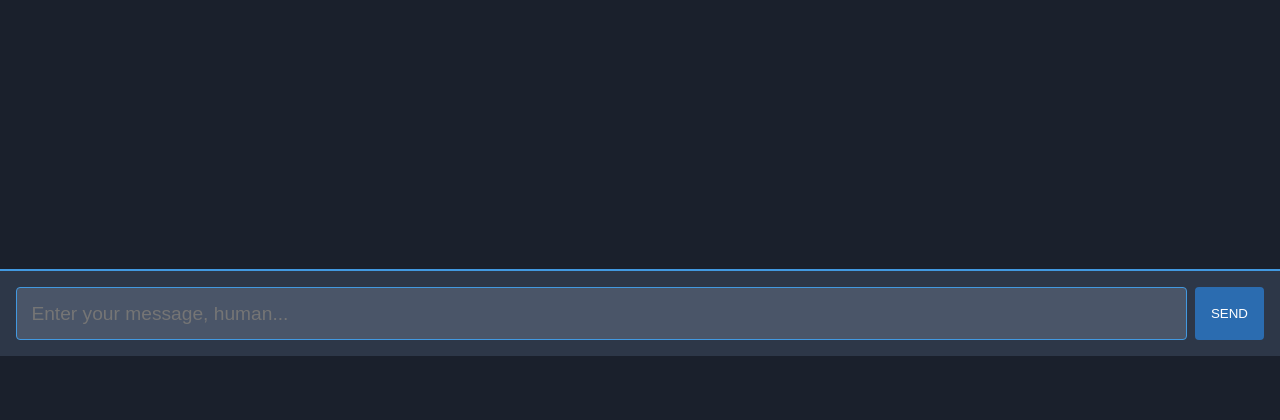
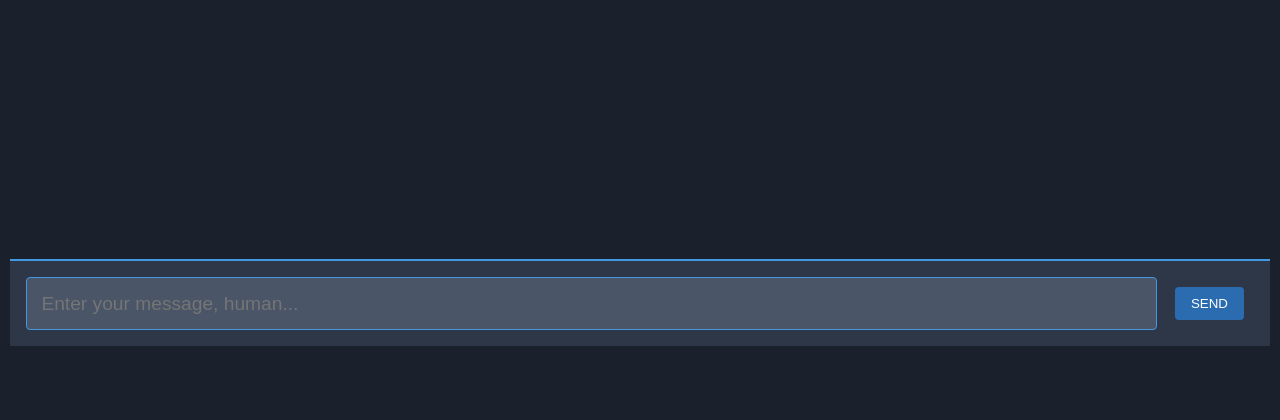
Before and after one commit to O-keita/optimus-prime, a Flask app: page / in a window 1280 px wide. Shown: the part 444-864 px from the top of the page. Run offline with Flask 3, Linux system fonts and the light colour scheme.

Commit message:
Initial commit

```diff
--- a/templates/index.html
+++ b/templates/index.html
@@ -84,6 +84,7 @@
             background-color: #2d3748;
             border-top: 2px solid #4299e1;
             z-index: 999;
+            margin: 10px;
         }
 
         input {
@@ -99,6 +100,7 @@
 
         button {
             padding: 0.5rem 1rem;
+            margin: 10px;
             background-color: #2b6cb0;
             color: white;
             border: none;
```
